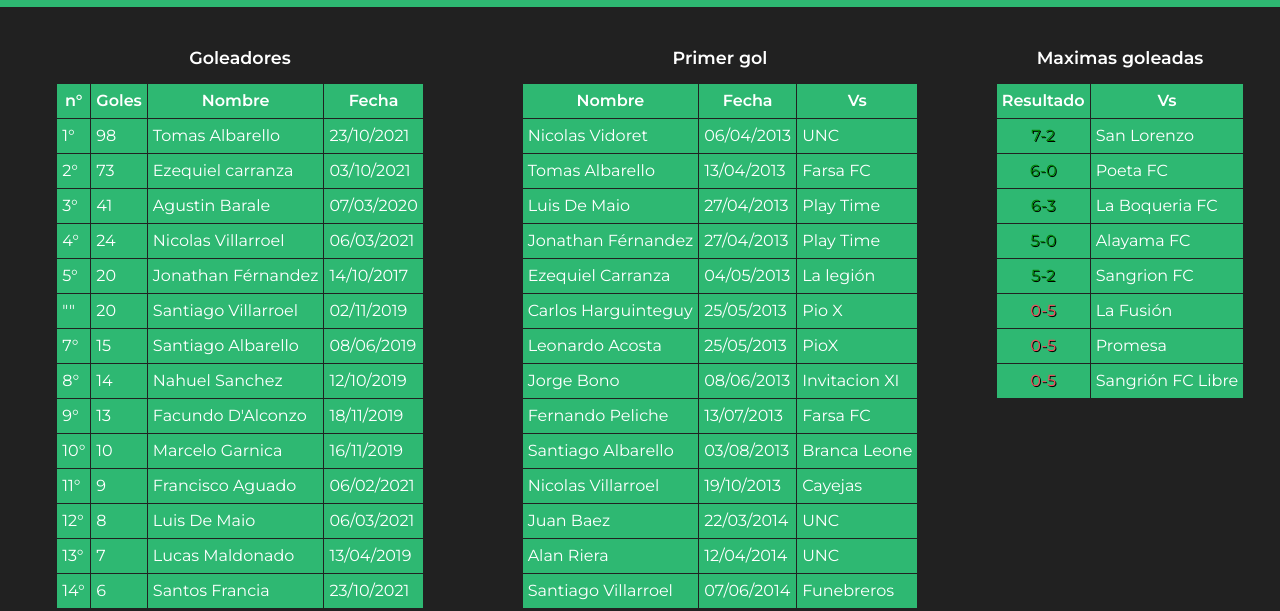
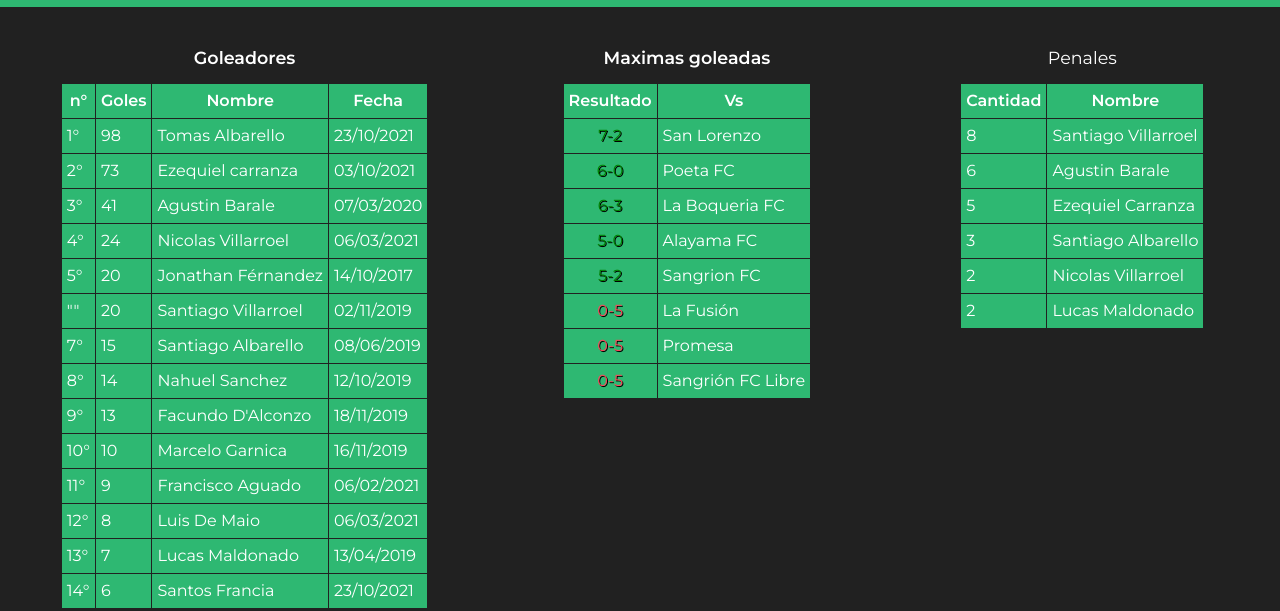
Before and after one commit to FacundoVillarroel/FinalProyectWebDevelopment, a website: page pages/goles.html in a window 1280 px wide. Shown: the part 189-800 px from the top of the page. Drawn offline with nearby package versions, Linux system fonts and the light colour scheme.

Commit message:
se corrigieron los margenes de las paginas, se modifico el contenido de la seccion goles.

```diff
--- a/pages/goles.html
+++ b/pages/goles.html
@@ -85,30 +85,6 @@
             </div>
         </article>
 
-        <!-- Primer gol -->
-
-        <article class="primerGol">
-            <h3 class="titular">Primer gol</h3>
-            <div>
-                <table class="fondo">
-                    <tr><th>Nombre</th><th>Fecha</th><th>Vs</th></tr>
-                    <tr><td>Nicolas Vidoret</td><td>06/04/2013</td><td>UNC</td></tr>
-                    <tr><td>Tomas Albarello</td><td>13/04/2013</td><td>Farsa FC</td></tr>
-                    <tr><td>Luis De Maio</td><td>27/04/2013</td><td>Play Time</td></tr>
-                    <tr><td>Jonathan Férnandez</td><td>27/04/2013</td><td>Play Time</td></tr>
-                    <tr><td>Ezequiel Carranza</td><td>04/05/2013</td><td>La legión</td></tr>
-                    <tr><td>Carlos Harguinteguy</td><td>25/05/2013</td><td>Pio X</td></tr>
-                    <tr><td>Leonardo Acosta</td><td>25/05/2013</td><td>PioX</td></tr>
-                    <tr><td>Jorge Bono</td><td>08/06/2013</td><td>Invitacion XI</td></tr>
-                    <tr><td>Fernando Peliche</td><td>13/07/2013</td><td>Farsa FC</td></tr>
-                    <tr><td>Santiago Albarello</td><td>03/08/2013</td><td>Branca Leone</td></tr>
-                    <tr><td>Nicolas Villarroel</td><td>19/10/2013</td><td>Cayejas</td></tr>
-                    <tr><td>Juan Baez</td><td>22/03/2014</td><td>UNC</td></tr>
-                    <tr><td>Alan Riera</td><td>12/04/2014</td><td>UNC</td></tr>
-                    <tr><td>Santiago Villarroel</td><td>07/06/2014</td><td>Funebreros</td></tr>
-                </table>
-            </div>
-        </article>
 
         <!-- Historial -->
 
--- a/scss/_fixture.scss
+++ b/scss/_fixture.scss
@@ -1,8 +1,7 @@
 /* SECCIÓN FIXTURE */
 
 .fixture {
-width: 90%;
-margin-left: 5%;
+width: 100%;
 display: grid;
 grid-template-columns: 0.6fr;
 grid-template-rows: repeat(11, 1fr);
@@ -22,6 +21,7 @@ text-align: center;
     padding: 0.5rem;
     margin-bottom: 2rem;
     background-image: radial-gradient($colorVerde, $colorNegro);
+    width: 90vw;
     .fecha {
       grid-area: fecha;
     }
--- a/scss/_goles.scss
+++ b/scss/_goles.scss
@@ -3,8 +3,8 @@
 .gridPadreGoles {
   display: grid;
   grid-template-columns: 1fr;
-  grid-row: repeat(7, auto);
-  grid-template-areas: "goleadores" "maximasGoleadas" "primerGol" "penales" "dobletes" "hattricks" "poker";
+  grid-row: repeat(6, auto);
+  grid-template-areas: "goleadores" "maximasGoleadas" "penales" "dobletes" "hattricks" "poker";
   padding: 2rem 1rem;
   justify-content: space-evenly;
   justify-items: center;
@@ -12,9 +12,6 @@
   row-gap: 2rem;
   .goleadores {
     grid-area: goleadores;
-  }
-  .primerGol {
-    grid-area: primerGol;
   }
   .maximasGoleadas {
     grid-area: maximasGoleadas;
--- a/scss/_nosotros.scss
+++ b/scss/_nosotros.scss
@@ -67,3 +67,16 @@
     }
   }
 }
+
+.carousel-control-prev-icon{
+  color: black;
+  background-color: rgba(255, 255, 255,1);
+  border-radius: 50%;
+}
+
+.carousel-control-next-icon{
+  @extend .carousel-control-prev-icon;
+}
+.flechaCarousel{
+  font-size: 1.5rem;
+}
--- a/scss/_vistaPc.scss
+++ b/scss/_vistaPc.scss
@@ -38,18 +38,25 @@ header{
     font-size: 1.6rem;
     justify-content: space-evenly;
     align-content: space-between;
+    margin: 3rem 11rem;
     .proximoPartido{
       margin-top: 0rem;
     }
   }
 
+  /* SECCION FIXTURE */
+
+    .fixtureFecha{
+      max-width: 70vw;
+    }
+
   /* SECCIÓN GOLES PC */
 
   .gridPadreGoles {
     display: grid;
-    grid-template-columns: repeat(8, 1fr);
+    grid-template-columns: 1.25fr 1fr 1fr;
     grid-row: repeat(2, auto);
-    grid-template-areas: "goleadores goleadores goleadores primerGol primerGol primerGol maximasGoleadas maximasGoleadas" "penales penales dobletes dobletes hattricks hattricks poker poker";
+    grid-template-areas: "goleadores maximasGoleadas penales" "dobletes hattricks poker";
     padding: 2rem 1rem;
     justify-content: space-evenly;
     column-gap: 2rem;
--- a/scss/_vistaTablet.scss
+++ b/scss/_vistaTablet.scss
@@ -27,7 +27,6 @@
       margin-right: 1.2rem;
       &:hover {
         background-color: $colorRojo;
-        border-radius: 10%;
       }
     }
   }
@@ -41,6 +40,7 @@
     grid-column-gap: 1rem;
     font-size: 1.6rem;
     justify-content: center;
+    margin: 3rem;
   }
 
   .reciente {
@@ -83,7 +83,7 @@
     display: grid;
     grid-template-columns: 1fr 1fr;
     grid-row: repeat(4, auto);
-    grid-template-areas: "goleadores primerGol" "maximasGoleadas penales" "dobletes hattricks" "poker poker";
+    grid-template-areas: "goleadores goleadores" "maximasGoleadas penales" "dobletes hattricks" "poker poker";
     padding: 2rem 1rem;
     justify-content: space-evenly;
     justify-items: center;
@@ -92,9 +92,6 @@
     column-gap: 1rem;
     .goleadores {
       grid-area: goleadores;
-    }
-    .primerGol {
-      grid-area: primerGol;
     }
     .maximasGoleadas {
       grid-area: maximasGoleadas;
```
Also changed, not shown: pages/nosotros.html (+2 -2 lines), css/estilos.css.
